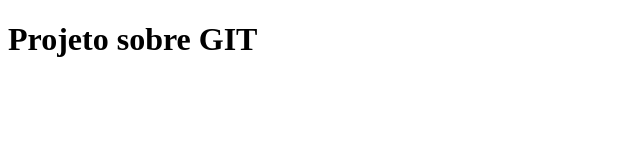
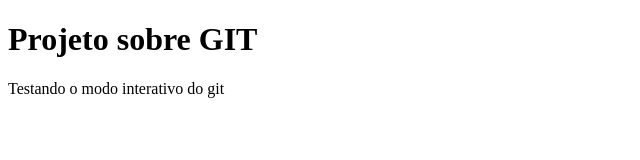
Before and after one commit to giancarlorosa/cursogit, a plain HTML site: page index.html in a window 1280 px wide. Shown: the whole page, without its empty margins (0-640 px from the left). Drawn offline with Linux system fonts and the light colour scheme.

Commit message:
Adicionado novo paragrafo

```diff
--- a/index.html
+++ b/index.html
@@ -5,5 +5,6 @@
 </head>
 <body>
 	<h1>Projeto sobre GIT</h1>
+	<p>Testando o modo interativo do git</p>
 </body>
 </html>
```
